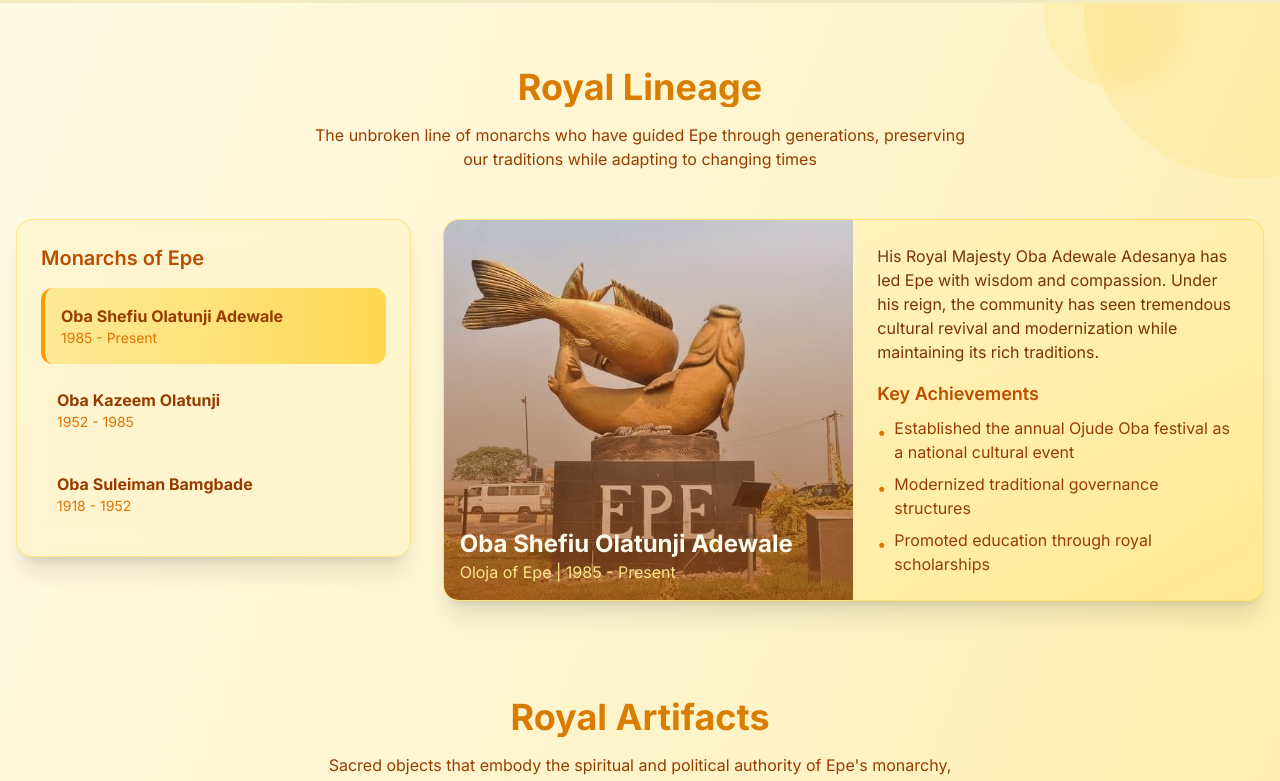
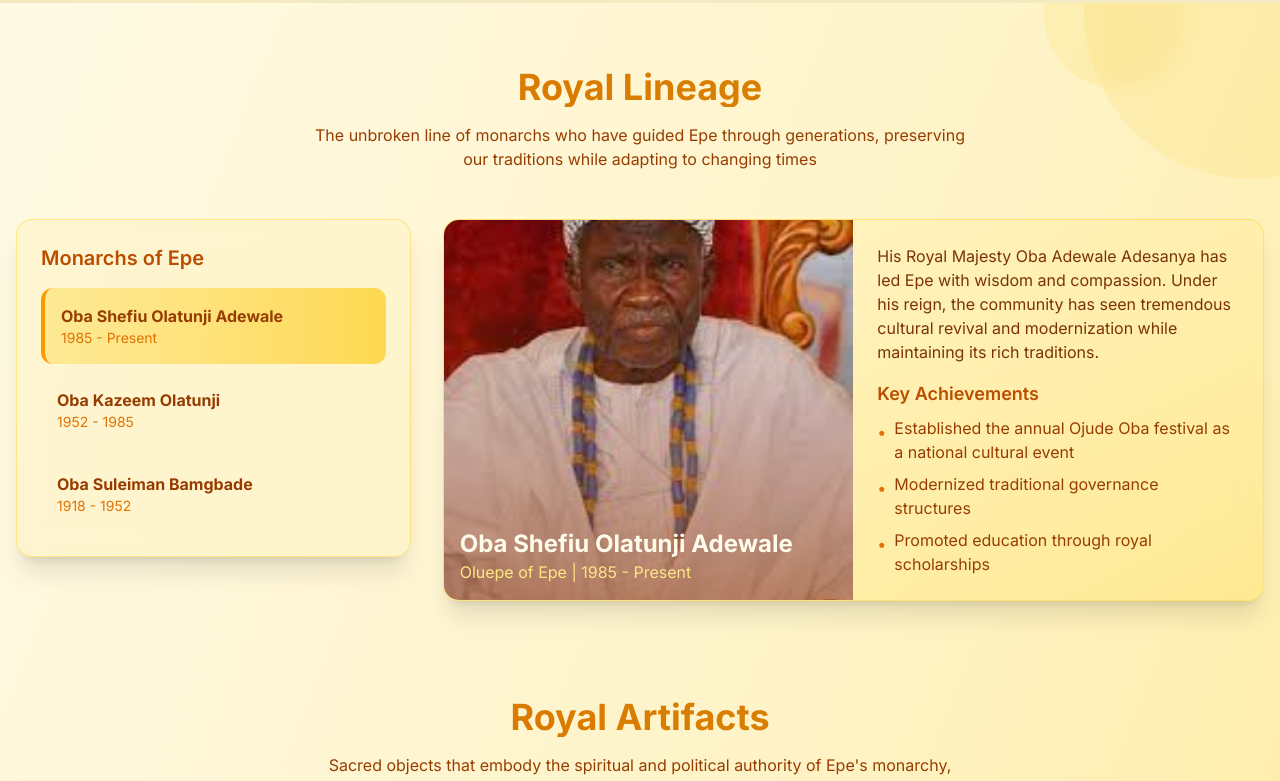
Before and after one commit to Sinfosecurity/ojudeoba-epe, a Next.js app: page /royal-heritage in a window 1280 px wide. Shown: the part 497-1278 px from the top of the page. Built offline with nearby package versions, Linux system fonts and the light colour scheme; grey boxes are pictures that could not be loaded.

Commit message:
Update title and image for Oba Shefiu Olatunji Adewale in royal lineage data

```diff
--- a/app/royal-heritage/page.tsx
+++ b/app/royal-heritage/page.tsx
@@ -15,8 +15,8 @@ const royalLineage = [
     id: 1,
     name: "Oba Shefiu Olatunji Adewale",
     reign: "1985 - Present",
-    title: "Oloja of Epe",
-    image: "/epe-01.jpg",
+    title: "Oluepe of Epe",
+    image: "/epe-02.jpg",
     bio: "His Royal Majesty Oba Adewale Adesanya has led Epe with wisdom and compassion. Under his reign, the community has seen tremendous cultural revival and modernization while maintaining its rich traditions.",
     achievements: [
       "Established the annual Ojude Oba festival as a national cultural event",
```
